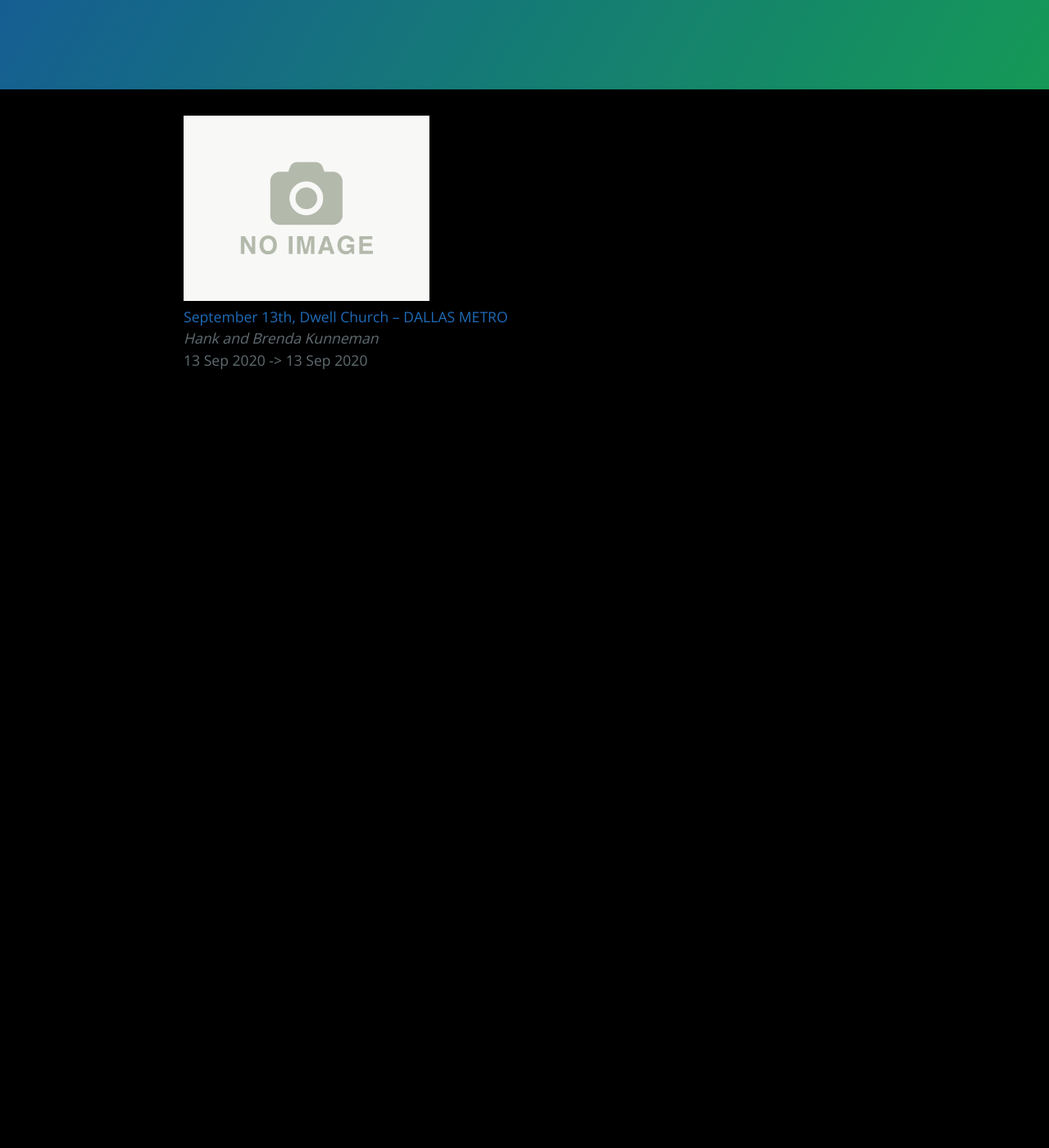
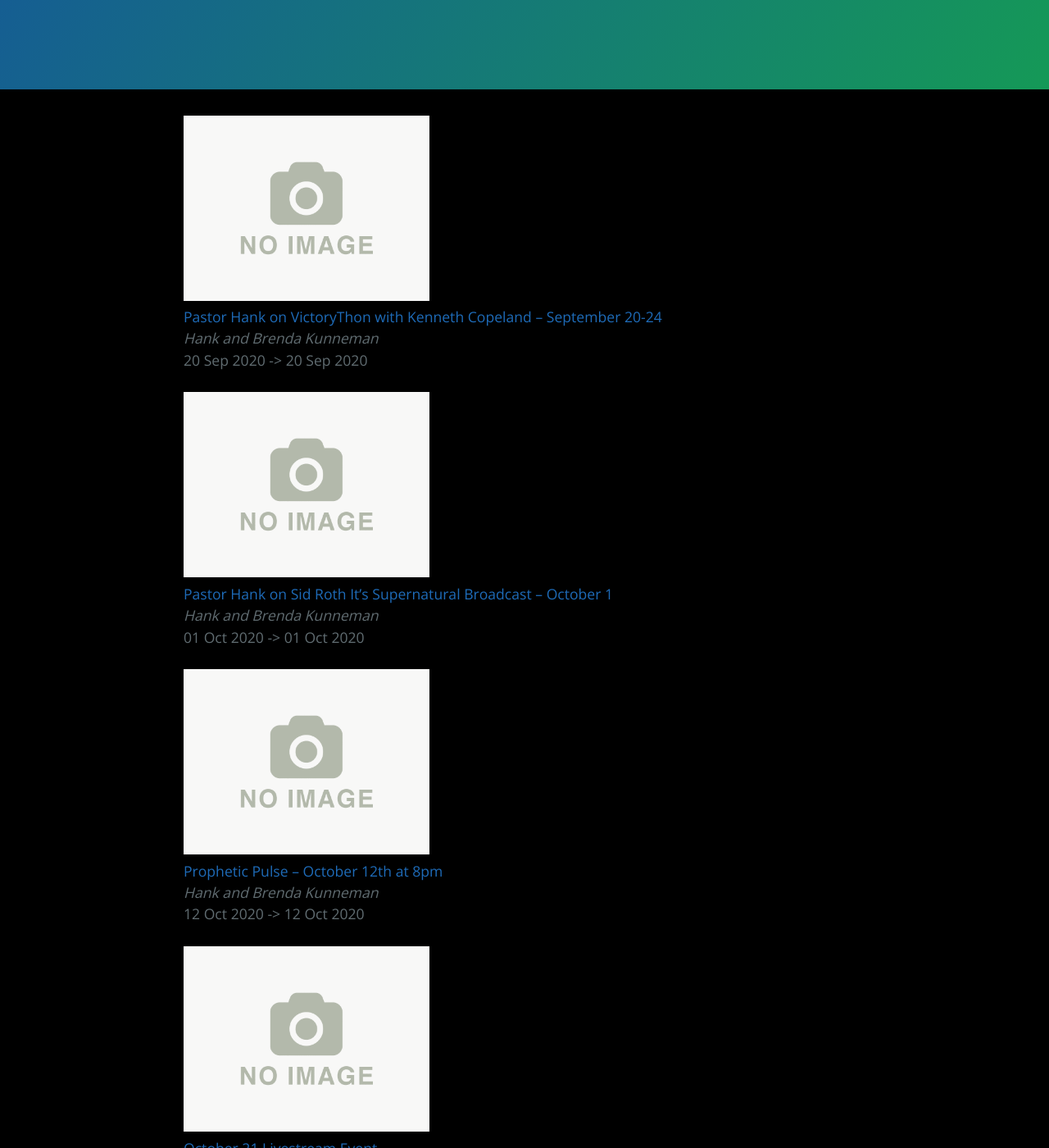
Before and after one commit to usoppu/prophetic-events, a Jekyll site: the page built from ministries/Hank and Brenda Kunneman.md, in a window 1280 px wide and 1400 px high, scrolled down 270 px. Shown: the whole window at 82% size. Built offline with Jekyll 4.4.1, drawn with Linux system fonts in a browser that asks for light colours; before the commit the page ends 900 px from its top, so only the background shows below that; some of the changed text lies outside the part shown.

Commit message:
auto_generated

```diff
--- a/ministries/Hank and Brenda Kunneman.md
+++ b/ministries/Hank and Brenda Kunneman.md
@@ -2,5 +2,9 @@
 layout: default
 ---
 
-<a target='_blank' href='https://hankandbrenda.org/event/september-13th-dwell-church-dallas-metro/'><img style='width:300px;height:auto;' src='/prophetic-events/assets/img/no_image.gif'></a><br><a target='_blank' href='https://hankandbrenda.org/event/september-13th-dwell-church-dallas-metro/'>
-		September 13th, Dwell Church – DALLAS METRO	</a><br><i>Hank and Brenda Kunneman</i><br>13 Sep 2020 -> 13 Sep 2020<br><br>
+<a target='_blank' href='https://hankandbrenda.org/event/pastor-hank-on-victorython-with-kenneth-copeland-september-20-24/'><img style='width:300px;height:auto;' src='/prophetic-events/assets/img/no_image.gif'></a><br><a target='_blank' href='https://hankandbrenda.org/event/pastor-hank-on-victorython-with-kenneth-copeland-september-20-24/'>
+		Pastor Hank on VictoryThon with Kenneth Copeland – September 20-24	</a><br><i>Hank and Brenda Kunneman</i><br>20 Sep 2020 -> 20 Sep 2020<br><br><a target='_blank' href='https://hankandbrenda.org/event/pastor-hank-on-sid-roth-its-supernatural-broadcast-october-1/'><img style='width:300px;height:auto;' src='/prophetic-events/assets/img/no_image.gif'></a><br><a target='_blank' href='https://hankandbrenda.org/event/pastor-hank-on-sid-roth-its-supernatural-broadcast-october-1/'>
+		Pastor Hank on Sid Roth It’s Supernatural Broadcast – October 1	</a><br><i>Hank and Brenda Kunneman</i><br>01 Oct 2020 -> 01 Oct 2020<br><br><a target='_blank' href='https://hankandbrenda.org/event/prophetic-pulse-october-12th-at-8pm/'><img style='width:300px;height:auto;' src='/prophetic-events/assets/img/no_image.gif'></a><br><a target='_blank' href='https://hankandbrenda.org/event/prophetic-pulse-october-12th-at-8pm/'>
+		Prophetic Pulse – October 12th at 8pm	</a><br><i>Hank and Brenda Kunneman</i><br>12 Oct 2020 -> 12 Oct 2020<br><br><a target='_blank' href='https://hankandbrenda.org/event/october-21-livestream-event/'><img style='width:300px;height:auto;' src='/prophetic-events/assets/img/no_image.gif'></a><br><a target='_blank' href='https://hankandbrenda.org/event/october-21-livestream-event/'>
+		October 21 Livestream Event	</a><br><i>Hank and Brenda Kunneman</i><br>21 Oct 2020 -> 21 Oct 2020<br><br><a target='_blank' href='https://hankandbrenda.org/event/kenneth-copeland-at-loh-church-november-8th/'><img style='width:300px;height:auto;' src='/prophetic-events/assets/img/no_image.gif'></a><br><a target='_blank' href='https://hankandbrenda.org/event/kenneth-copeland-at-loh-church-november-8th/'>
+		Kenneth Copeland at LOH CHURCH! November 8th	</a><br><i>Hank and Brenda Kunneman</i><br>08 Nov 2020 -> 08 Nov 2020<br><br>
```
Also changed, not shown: index.md (+6 -1 lines).
